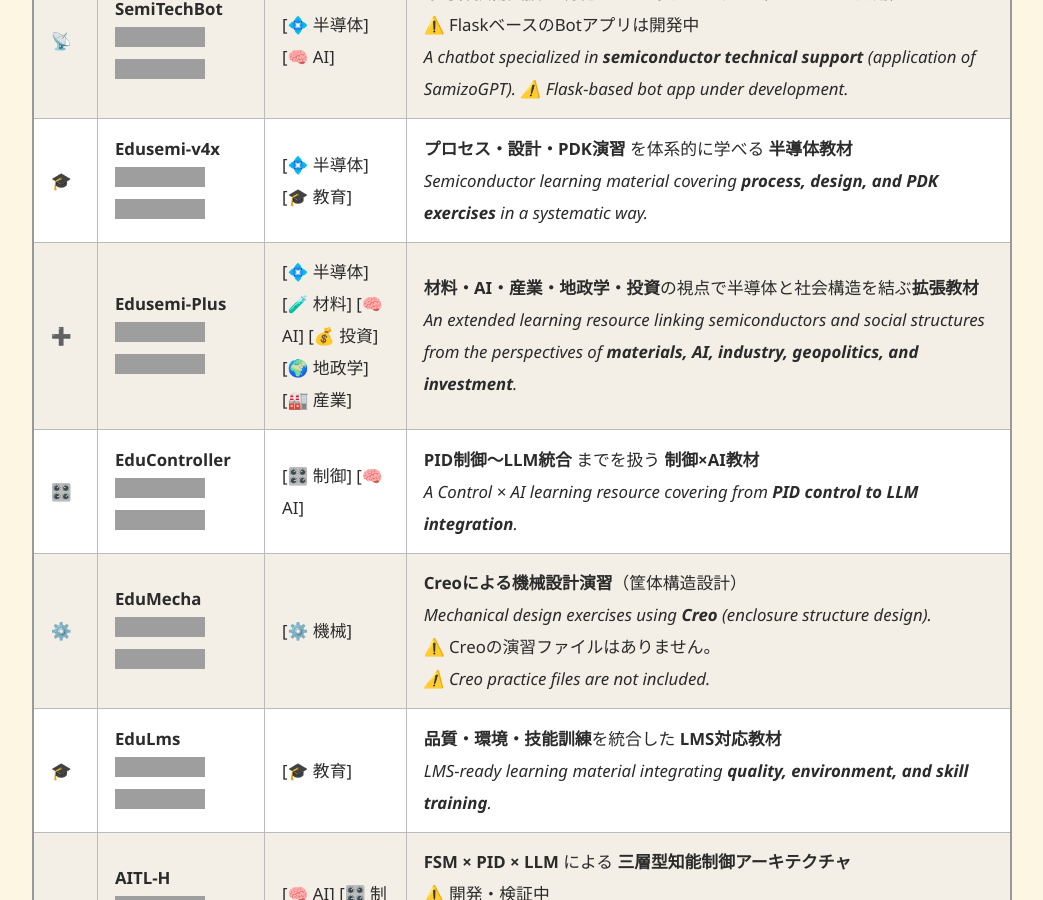
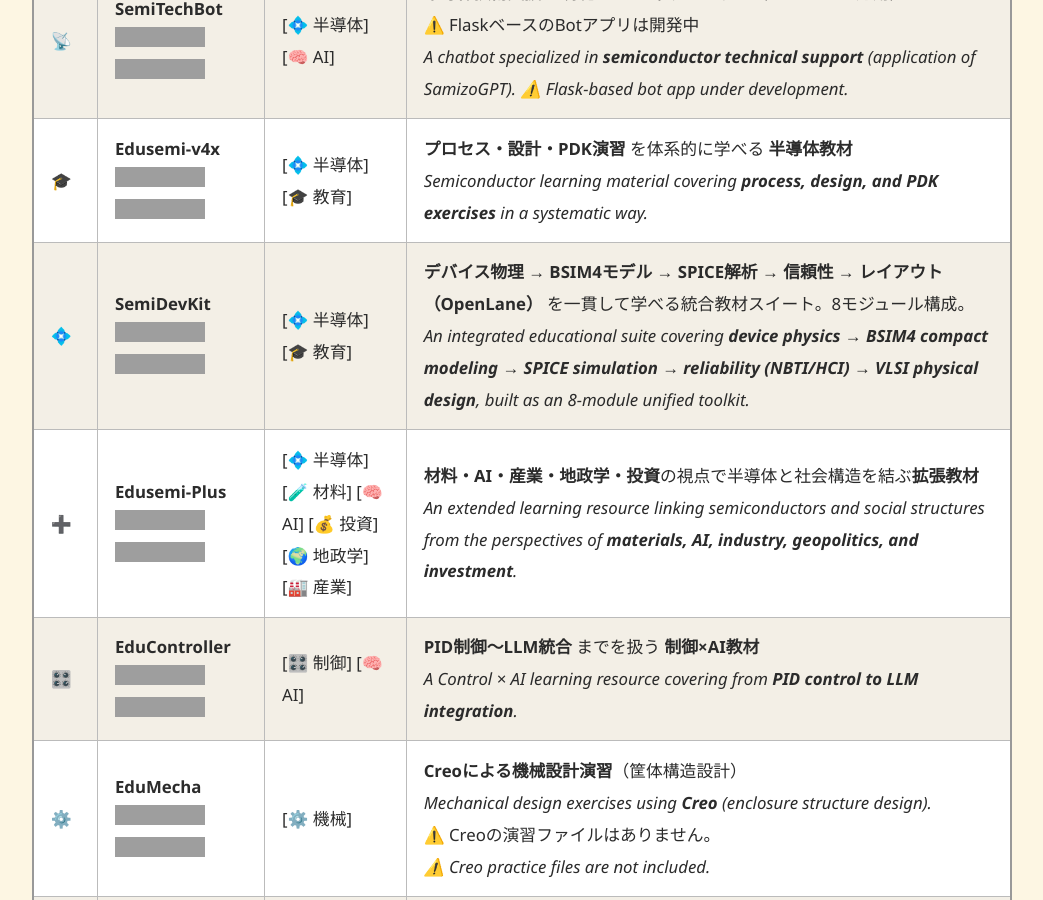
Before and after one commit to Samizo-AITL/Samizo-AITL.github.io, a Jekyll site: the page built from index.md, in a window 1280 px wide and 900 px high, scrolled down 2014 px. Shown: the whole window, without its empty margins (118-1161 px from the left). Built offline with Jekyll 4.4.1, drawn with Linux system fonts in a browser that asks for light colours; grey boxes are pictures that could not be loaded.

Commit message:
Update index.md

```diff
--- a/index.md
+++ b/index.md
@@ -59,6 +59,7 @@
 | 🧠 | **SamizoGPT**<br>[![🌐 GitHub Pages](https://img.shields.io/badge/View-Site-brightgreen?logo=github)](https://samizo-aitl.github.io/SamizoGPT/)<br>[![💻 GitHub Repo](https://img.shields.io/badge/View-Repo-blue?logo=github)](https://github.com/Samizo-AITL/SamizoGPT) | [🧠 AI] | ChatGPTの **プロンプト設計** と **支援テンプレート** 集（※一部AI支援を活用していますが、構成・検証・記述責任は筆者）<br>*A collection of **prompt designs** and **support templates** for ChatGPT (some AI assistance is used, but structure, verification, and description are the author’s responsibility).* |
 | 📡 | **SemiTechBot**<br>[![🌐 GitHub Pages](https://img.shields.io/badge/View-Site-brightgreen?logo=github)](https://samizo-aitl.github.io/SamizoGPT_SemiTechBot/)<br>[![💻 GitHub Repo](https://img.shields.io/badge/View-Repo-blue?logo=github)](https://github.com/Samizo-AITL/SamizoGPT_SemiTechBot) | [💠 半導体] [🧠 AI] | **半導体技術支援** に特化した **チャットボット**（SamizoGPT応用）<br>⚠️ FlaskベースのBotアプリは開発中<br>*A chatbot specialized in **semiconductor technical support** (application of SamizoGPT). ⚠️ Flask-based bot app under development.* |
 | 🎓 | **Edusemi-v4x**<br>[![🌐 GitHub Pages](https://img.shields.io/badge/View-Site-brightgreen?logo=github)](https://samizo-aitl.github.io/Edusemi-v4x/)<br>[![💻 GitHub Repo](https://img.shields.io/badge/View-Repo-blue?logo=github)](https://github.com/Samizo-AITL/Edusemi-v4x) | [💠 半導体] [🎓 教育] | **プロセス・設計・PDK演習** を体系的に学べる **半導体教材**<br>*Semiconductor learning material covering **process, design, and PDK exercises** in a systematic way.* |
+| 💠 | **SemiDevKit**<br>[![🌐 GitHub Pages](https://img.shields.io/badge/View-Site-brightgreen?logo=github)](https://samizo-aitl.github.io/SemiDevKit/)<br>[![💻 GitHub Repo](https://img.shields.io/badge/View-Repo-blue?logo=github)](https://github.com/Samizo-AITL/SemiDevKit) | [💠 半導体] [🎓 教育] | **デバイス物理 → BSIM4モデル → SPICE解析 → 信頼性 → レイアウト（OpenLane）** を一貫して学べる統合教材スイート。8モジュール構成。<br>*An integrated educational suite covering **device physics → BSIM4 compact modeling → SPICE simulation → reliability (NBTI/HCI) → VLSI physical design**, built as an 8-module unified toolkit.* |
 | ➕ | **Edusemi-Plus**<br>[![🌐 GitHub Pages](https://img.shields.io/badge/View-Site-brightgreen?logo=github)](https://samizo-aitl.github.io/Edusemi-Plus/)<br>[![💻 GitHub Repo](https://img.shields.io/badge/View-Repo-blue?logo=github)](https://github.com/Samizo-AITL/Edusemi-Plus) | [💠 半導体] [🧪 材料] [🧠 AI] [💰 投資] [🌍 地政学] [🏭 産業] | **材料・AI・産業・地政学・投資**の視点で半導体と社会構造を結ぶ**拡張教材**<br>*An extended learning resource linking semiconductors and social structures from the perspectives of **materials, AI, industry, geopolitics, and investment**.* |
 | 🎛️ | **EduController**<br>[![🌐 GitHub Pages](https://img.shields.io/badge/View-Site-brightgreen?logo=github)](https://samizo-aitl.github.io/EduController/)<br>[![💻 GitHub Repo](https://img.shields.io/badge/View-Repo-blue?logo=github)](https://github.com/Samizo-AITL/EduController) | [🎛️ 制御] [🧠 AI] | **PID制御〜LLM統合** までを扱う **制御×AI教材**<br>*A Control × AI learning resource covering from **PID control to LLM integration**.* |
 | ⚙️ | **EduMecha**<br>[![🌐 GitHub Pages](https://img.shields.io/badge/View-Site-brightgreen?logo=github)](https://samizo-aitl.github.io/EduMecha/)<br>[![💻 GitHub Repo](https://img.shields.io/badge/View-Repo-blue?logo=github)](https://github.com/Samizo-AITL/EduMecha) | [⚙️ 機械] | **Creoによる機械設計演習**（筐体構造設計）<br>*Mechanical design exercises using **Creo** (enclosure structure design).*<br>⚠️ Creoの演習ファイルはありません。<br>*⚠️ Creo practice files are not included.* |
```
